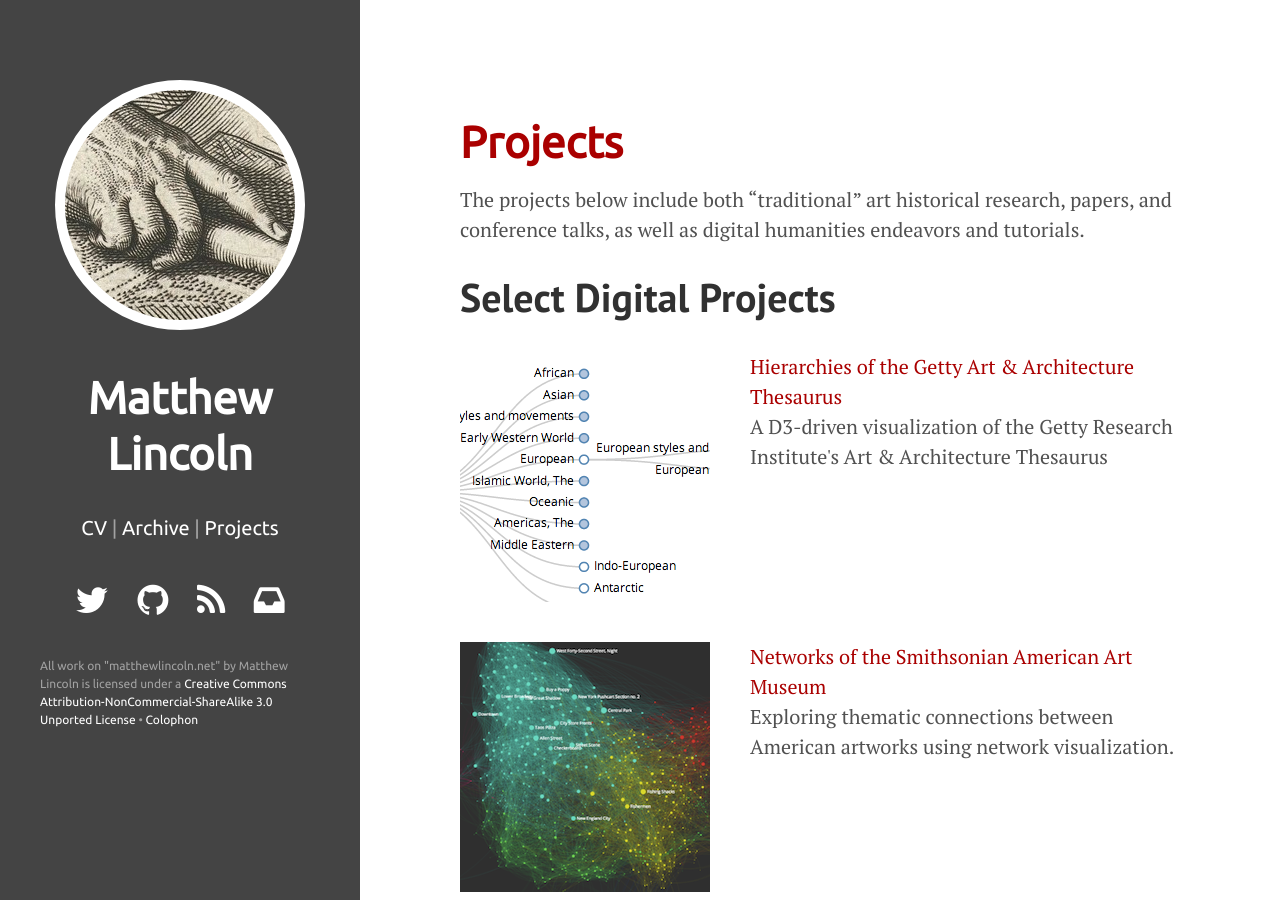
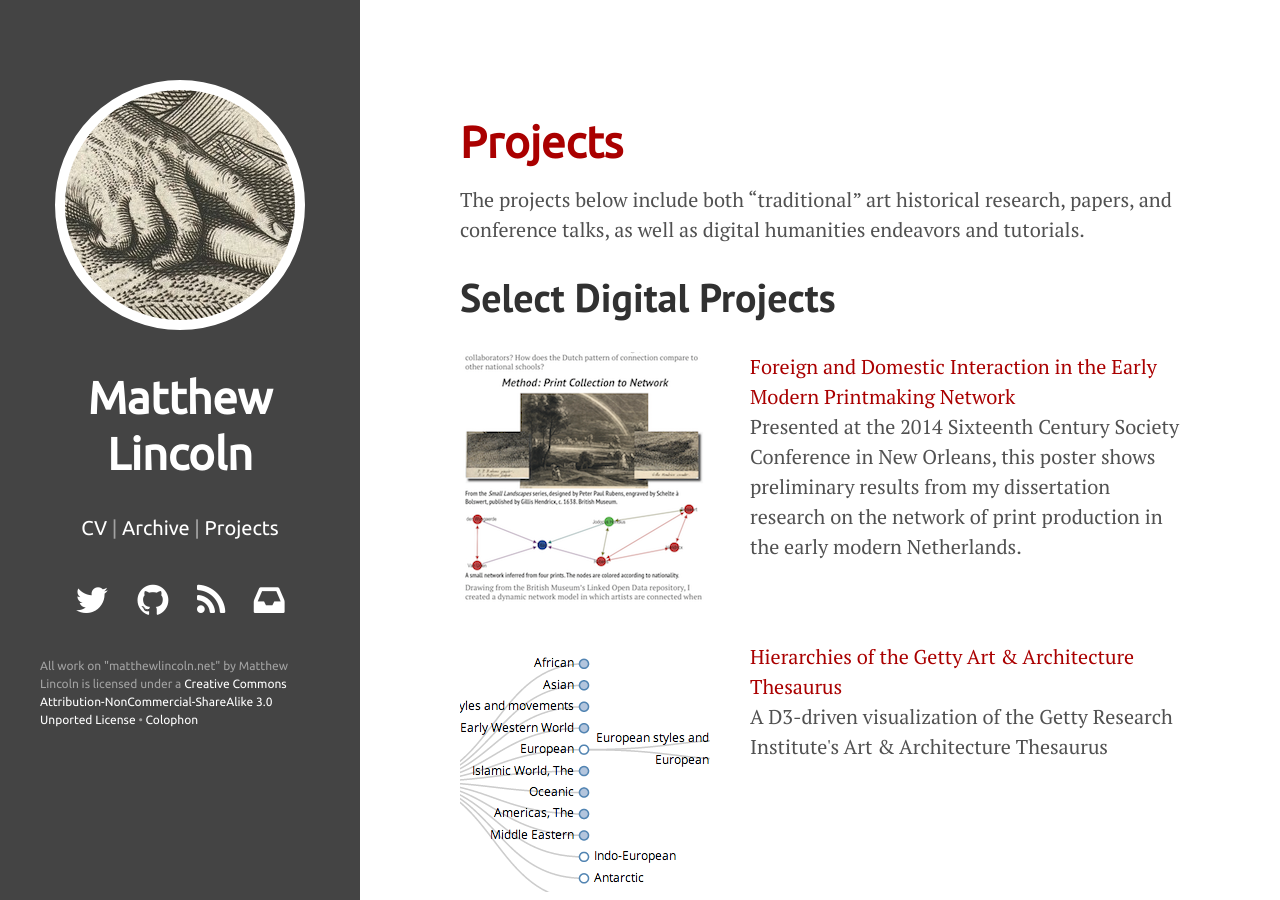
Before and after one commit to mdlincoln/mdlincoln.github.io, a Jekyll site: the page built from projects/index.markdown, in a window 1280 px wide and 900 px high. Built offline with Jekyll 4.4.1, drawn with Linux system fonts in a browser that asks for light colours; nearby versions of some CDN libraries.

Commit message:
add print networks poster to the project roster

```diff
--- a/_data/projects.yaml
+++ b/_data/projects.yaml
@@ -12,6 +12,10 @@
     snippet: 'A paper examining the intersection of civic pride and memory in paintings by Emanuel de Witte. Versions presented at the 2011 University of Indiana, Bloomington Graduate Art History Symposium, and the 2012 Medieval and Early Modern interdisciplinary conference "Geographies of Desire" at the University of Maryland, College Park.'
     avatar: /assets/images-display/dewitte_avatar.png
 dh:
+  - title: "Foreign and Domestic Interaction in the Early Modern Printmaking Network"
+    url: /2014/10/17/foreign-and-domestic-interaction-in-the-early-modern-printmaking-network.html
+    snippet: "Presented at the 2014 Sixteenth Century Society Conference in New Orleans, this poster shows preliminary results from my dissertation research on the network of print production in the early modern Netherlands."
+    avatar: /assets/images-display/scsc2014_avatar.png
   - title: "Hierarchies of the Getty Art & Architecture Thesaurus"
     url: /2014/02/21/hierarchies-of-the-getty.html
     snippet: "A D3-driven visualization of the Getty Research Institute's Art & Architecture Thesaurus"
```
Also changed, not shown: assets/images-display/scsc2014_avatar.png (added).
